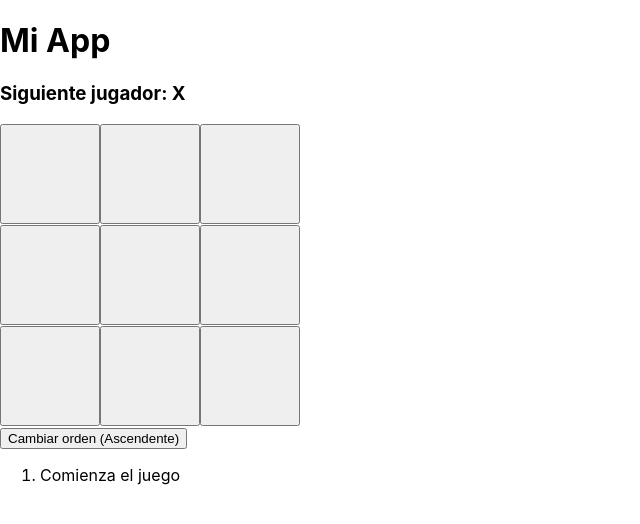
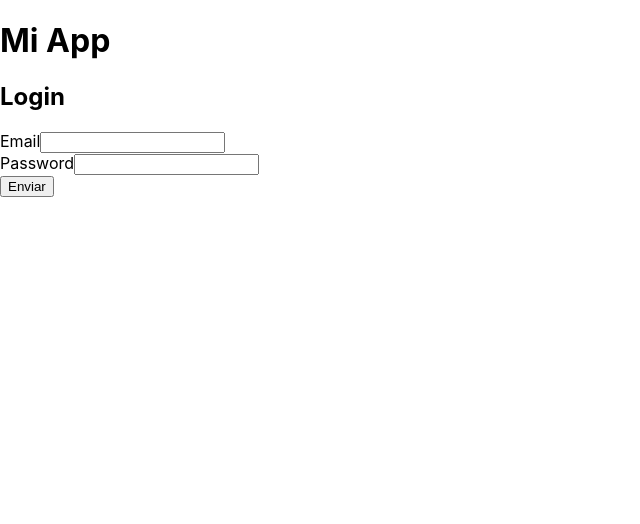
Before and after one commit to asaldanam/react-tutorial, a React (Create React App) app: page / in a window 1280 px wide. Shown: the top 524 px of the page, without its empty margins (0-640 px from the left). Built offline with nearby package versions, Linux system fonts and the light colour scheme.

Commit message:
login, character-list y formulario character

```diff
--- a/package.json
+++ b/package.json
@@ -12,6 +12,7 @@
     "@types/react-dom": "^18.2.7",
     "react": "^18.2.0",
     "react-dom": "^18.2.0",
+    "react-router-dom": "^6.16.0",
     "react-scripts": "5.0.1",
     "typescript": "^4.9.5",
     "web-vitals": "^2.1.4"
--- a/src/App.tsx
+++ b/src/App.tsx
@@ -1,12 +1,23 @@
+import { BrowserRouter as Router, Route, Routes } from 'react-router-dom';
 import Pokedex from "./components/Pokedex";
 import Game from "./components/Game";
+import Login from "./components/Login/Login";
+import Character from './components/Character/Character';
 
 export default function App() {
   return (
     <>
-      <h1 className="asdfasdf">Mi App</h1>
-      {/* <Pokedex></Pokedex> */}
-      <Game></Game>
+      <Router>
+        <div>
+          <h1 className="asdfasdf">Mi App</h1>
+          <Routes>
+            <Route path="/" element={<Login />} />
+            <Route path="/pokedex" element={<Pokedex />} />
+            <Route path="/game" element={<Game />} />
+            <Route path="/character" element={<Character />} />
+          </Routes>
+        </div>
+      </Router>
     </>
   );
 }
--- /dev/null
+++ b/src/components/Character/Character.tsx
@@ -0,0 +1,93 @@
+import { useState } from "react";
+import List from "./List";
+
+export default function Character() {
+  const [name, setName] = useState<string>('');
+  const [characterClass, setCharacterClass] = useState<string>('');
+  const [strength, setStrength] = useState<string>('');
+  const [dexterity, setDexterity] = useState<string>('');
+  const [constitution, setConstitution] = useState<string>('');
+  const [intelligence, setIntelligence] = useState<string>('');
+  const [wisdom, setWisdom] = useState<string>('');
+  const [charisma, setCharisma] = useState<string>('');
+
+  const handleInputChange = (event) => {
+    const { name, value } = event.target;
+    if (name === 'name') setName(value);
+    if (name === 'characterClass') setCharacterClass(value);
+    if (name === 'strength') setStrength(value);
+    if (name === 'dexterity') setDexterity(value);
+    if (name === 'constitution') setConstitution(value);
+    if (name === 'intelligence') setIntelligence(value);
+    if (name === 'wisdom') setWisdom(value);
+    if (name === 'charisma') setCharisma(value);
+  }
+
+  const handleSubmit = (event) => {
+    event.preventDefault();
+
+    const user = {
+      name: name,
+      characterClass: characterClass,
+      habilities: {
+        strength: strength,
+        dexterity: dexterity,
+        constitution: constitution,
+        intelligence: intelligence,
+        wisdom: wisdom,
+        charisma: charisma
+      }
+    };
+
+    console.log(user);
+  }
+
+  return (
+    <>
+      <h2>Character</h2>
+      <h3>Crear Character</h3>
+      <form onSubmit={handleSubmit}>
+        <div>
+          <label htmlFor="name">Name</label>
+          <input type="text" id="name" name="name" value={name} onChange={handleInputChange} />
+        </div>
+        <div>
+          <label htmlFor="class">Class</label>
+          <input type="text" id="class" name="characterClass" value={characterClass} onChange={handleInputChange} />
+        </div>
+        <div>
+          <ul>
+            <li>
+              <label htmlFor="strength">Strength</label>
+              <input type="text" id="strength" name="strength" value={strength} onChange={handleInputChange} />
+            </li>
+            <li>
+              <label htmlFor="dexterity">Dexterity</label>
+              <input type="text" id="dexterity" name="dexterity" value={dexterity} onChange={handleInputChange} />
+            </li>
+            <li>
+              <label htmlFor="constitution">Constitution</label>
+              <input type="text" id="constitution" name="constitution" value={constitution} onChange={handleInputChange} />
+            </li>
+            <li>
+              <label htmlFor="intelligence">Intelligence</label>
+              <input type="text" id="intelligence" name="intelligence" value={intelligence} onChange={handleInputChange} />
+            </li>
+            <li>
+              <label htmlFor="wisdom">Wisdom</label>
+              <input type="text" id="wisdom" name="wisdom" value={wisdom} onChange={handleInputChange} />
+            </li>
+            <li>
+              <label htmlFor="charisma">charisma</label>
+              <input type="text" id="charisma" name="charisma" value={charisma} onChange={handleInputChange} />
+            </li>
+          </ul>
+        </div>
+        <button type="submit">Enviar</button>
+      </form>
+
+      <List></List>
+
+    </>
+  );
+}
--- /dev/null
+++ b/src/components/Character/List/List.tsx
@@ -0,0 +1,51 @@
+import { useEffect, useState } from "react";
+
+export default function List() {
+  const [data, setData] = useState<any>([]);
+
+  const updatePokemonList = async () => {
+    const response = await getCharactersList();
+    console.log('response', response);
+    setData(response);
+    console.log(data.result)
+  }
+
+  useEffect(() => {
+    updatePokemonList();
+  }, []);
+
+  if (!data) {
+    return (
+      <div>No data</div>
+    )
+  }
+
+  return (
+    <>
+      <h3>Character list</h3>
+      <ul>
+        {data.result.map((character, index) =>
+          <li key={character._id}> {character.name} - {character.class} </li>)
+        }
+      </ul>
+    </>
+  );
+}
+
+
+async function getCharactersList() {
+  const baseUrl = 'http://localhost:8080/';
+  const path = 'api/characters';
+  const url = baseUrl + path;
+
+  const response = await fetch(url, {
+    method: 'GET',
+    headers: {
+      'Content-Type': 'application/json',
+      'Authorization': 'Bearer ' + localStorage.getItem('token')
+    }
+  });
+  const result = await response.json();
+
+  return result;
+}
--- /dev/null
+++ b/src/components/Character/List/index.tsx
@@ -0,0 +1 @@
+export { default } from './List'
--- /dev/null
+++ b/src/components/Character/index.tsx
@@ -0,0 +1 @@
+export { default } from './Character'
--- /dev/null
+++ b/src/components/Login/Login.tsx
@@ -0,0 +1,68 @@
+import { useState } from "react";
+import { useNavigate } from 'react-router-dom';
+
+export default function Login() {
+  const navigate = useNavigate(); // Acceder a la función de navegación
+  const [email, setEmail] = useState<string>('');
+  const [password, setPassword] = useState<string>('');
+
+  const handleInputChange = (event) => {
+    const { name, value } = event.target;
+    if (name === 'email') setEmail(value);
+    if (name === 'password') setPassword(value);
+  }
+
+  const handleSubmit = (event) => {
+    event.preventDefault();
+
+    const user = {
+      email: email,
+      password: password
+    };
+
+    const response = loginUser(user);
+    console.log('LOGIN HECHO', response);
+
+    navigate('/character'); // Redireccionar a /character
+  }
+
+  return (
+    <>
+      <h2>Login</h2>
+      <form onSubmit={handleSubmit}>
+        <div>
+          <label htmlFor="email">Email</label>
+          <input type="text" id="email" name="email" value={email} onChange={handleInputChange} />
+        </div>
+        <div>
+          <label htmlFor="password">Password</label>
+          <input type="password" id="password" name="password" value={password} onChange={handleInputChange} />
+        </div>
+        <button type="submit">Enviar</button>
+      </form>
+    </>
+  );
+}
+
+async function loginUser(user: { email: string, password: string }) {
+  try {
+    const baseUrl = 'http://localhost:8080/';
+    const path = 'api/user/login';
+    const url = baseUrl + path;
+
+    const response = await fetch(url, {
+      method: 'POST',
+      headers: {
+        'Content-Type': 'application/json',
+      },
+      body: JSON.stringify(user)
+    });
+    const { token } = await response.json();
+    console.log('token', token);
+
+    //Guardar token en localStorage
+    localStorage.setItem('token', token);
+  } catch (error) {
+    console.log('error', error)
+  }
+}
--- /dev/null
+++ b/src/components/Login/index.tsx
@@ -0,0 +1 @@
+export { default } from './Login'
```
Also changed, not shown: 1 other file (tests, documents, lock files or other folders).
